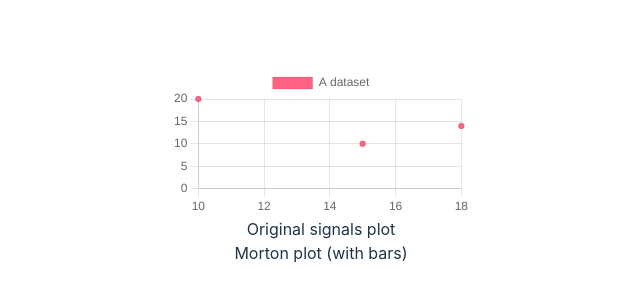
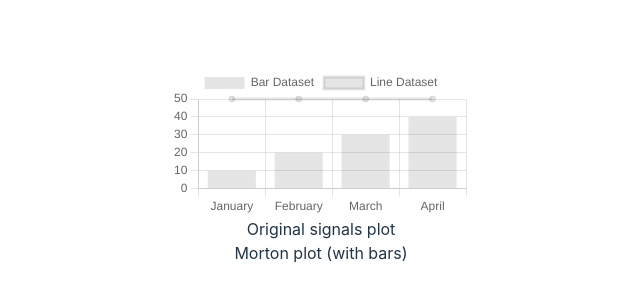
Before and after one commit to beatrizcabdan/AutoSFC, a React (Vite) app: page / in a window 1280 px wide. Shown: the part 234-534 px from the top of the page, without its empty margins (319-959 px from the left). Built offline with nearby package versions, Linux system fonts and the light colour scheme.

Commit message:
basic mixed graph

```diff
--- a/package.json
+++ b/package.json
@@ -13,8 +13,7 @@
     "chart.js": "^4.4.6",
     "react": "^18.3.1",
     "react-chartjs-2": "^5.2.0",
-    "react-dom": "^18.3.1",
-    "faker": "^6.6.6"
+    "react-dom": "^18.3.1"
   },
   "devDependencies": {
     "@eslint/js": "^9.15.0",
--- a/src/App.tsx
+++ b/src/App.tsx
@@ -1,3 +1,5 @@
+// noinspection TypeScriptValidateTypes
+
 import './App.css'
 
 import React from 'react';
@@ -7,11 +9,11 @@ import {
     PointElement,
     LineElement,
     Tooltip,
-    Legend,
+    Legend, CategoryScale, BarElement,
 } from 'chart.js';
-import { Scatter } from 'react-chartjs-2';
+import {Bar, Chart} from 'react-chartjs-2';
 
-ChartJS.register(LinearScale, PointElement, LineElement, Tooltip, Legend);
+ChartJS.register(LinearScale, PointElement, LineElement, Tooltip, Legend, CategoryScale, BarElement);
 
 export const options = {
     scales: {
@@ -22,31 +24,24 @@ export const options = {
 };
 
 export const data = {
-    datasets: [
-        {
-            label: 'A dataset',
-            data: [{
-                x: 10,
-                y: 20
-            }, {
-                x: 15,
-                y: 10
-            }, {
-                x: 18,
-                y: 14
-                },
-            ],
-            backgroundColor: 'rgba(255, 99, 132, 1)',
-
-        },
-    ],
-};
+        datasets: [{
+            type: 'bar',
+            label: 'Bar Dataset',
+            data: [10, 20, 30, 40]
+        }, {
+            type: 'line',
+            label: 'Line Dataset',
+            data: [50, 50, 50, 50],
+        }],
+        labels: ['January', 'February', 'March', 'April'],
+    options: options
+}
 
 function App() {
   return (
       <>
           <div>
-              <Scatter options={options} data={data} />
+              <Chart options={options} data={data} type={'mixed'}/>
           </div>
           <div>
               Original signals plot
```
